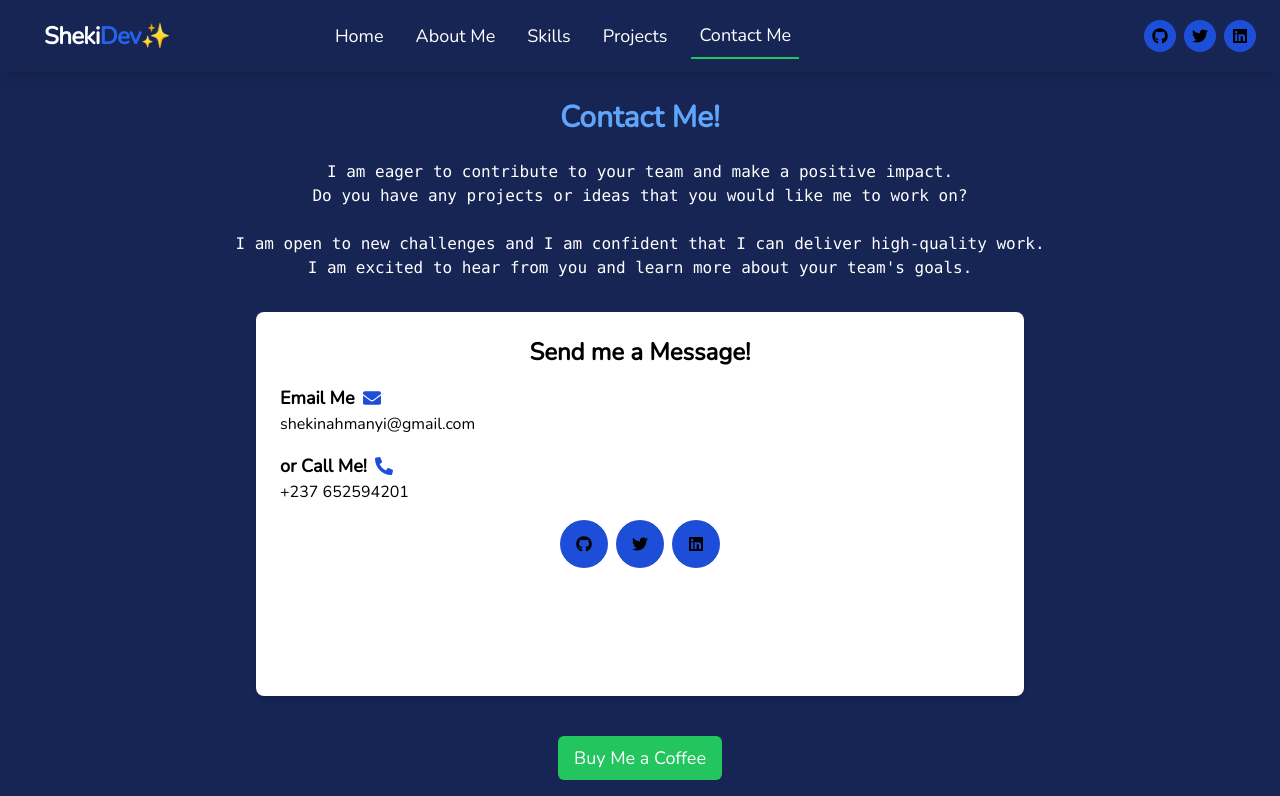
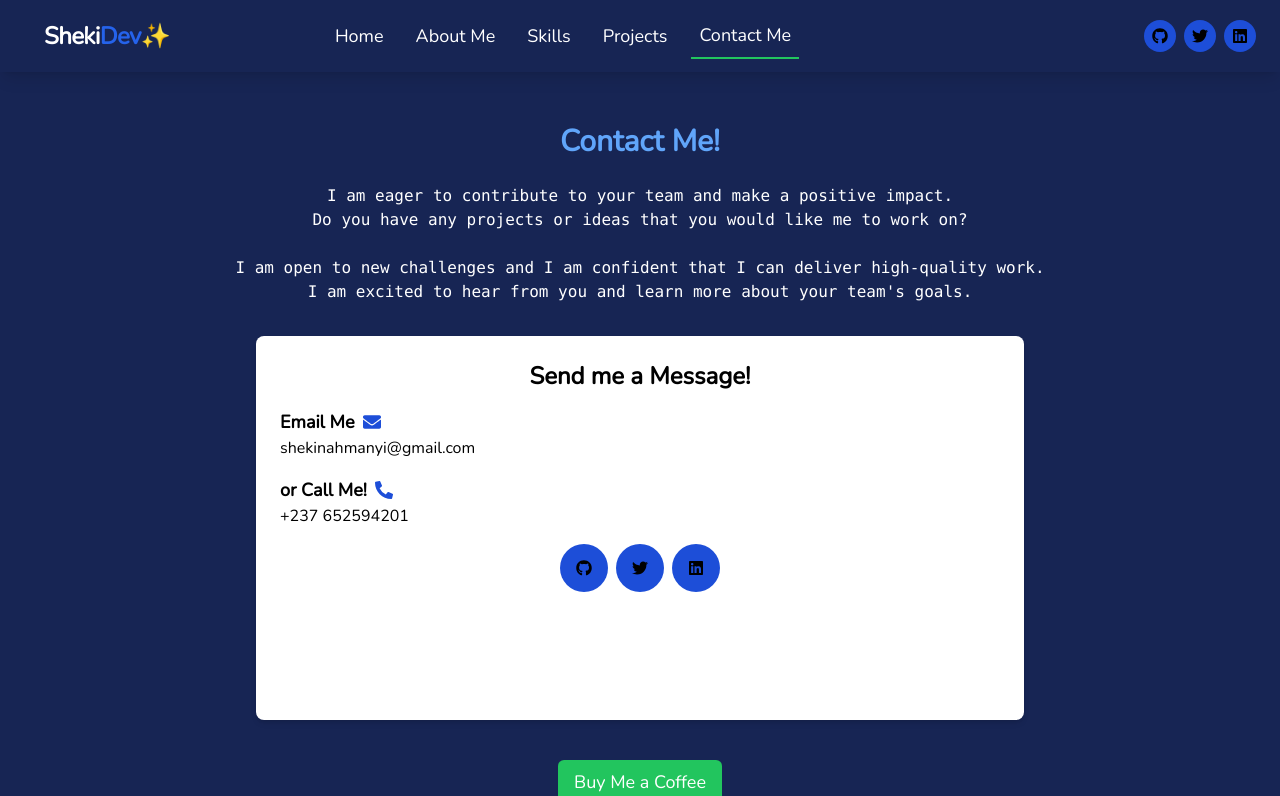
Before and after one commit to shekinahmanyi/portfolio-website2, a React (Create React App) app in the folder portfolio-site/: page /contact in a window 1280 px wide. Shown: the top 796 px of the page. Built offline with nearby package versions, Linux system fonts and the light colour scheme.

Commit message:
change the styling of fixed to sticky

```diff
--- a/portfolio-site/src/components/Navbar.jsx
+++ b/portfolio-site/src/components/Navbar.jsx
@@ -21,7 +21,7 @@ function Navbar() {
   };
 
   return (
-    <nav className="navbar bg-blue-950 text-neutral-content fixed top-0 inset-x-0 z-50 shadow-lg ">
+    <nav className="navbar bg-blue-950 text-neutral-content sticky top-0 inset-x-0 z-50 shadow-lg ">
       <div className="container mx-auto px-6 flex items-center font-nunito justify-between">
         <div className="px-5 text-2xl mb-5 mt-5 font-bold">
           <span className="text-white tracking-tight">
--- a/portfolio-site/src/pages/Contact.jsx
+++ b/portfolio-site/src/pages/Contact.jsx
@@ -11,7 +11,7 @@ function Contact() {
   return (
     <div className="bg-blue-950 min-h-screen flex items-center justify-center">
       <div className="container flex flex-col items-center font-nunito">
-        <h1 className="text-3xl text-blue-400 text-center font-bold mt-24">
+        <h1 className="text-3xl text-blue-400 text-center font-bold ">
           Contact Me!
         </h1>
         <p className="text-white text-center text-base font-mono p-6">
--- a/portfolio-site/src/pages/Skills.jsx
+++ b/portfolio-site/src/pages/Skills.jsx
@@ -11,7 +11,7 @@ import flutter from '../images/flutter.png'
 function Skills() {
   return (
     <div className="bg-blue-950 min-h-screen flex flex-col items-center justify-center">
-      <h1 className="text-blue-400 text-center text-2xl p-8 font-nunito mt-24 mb-4 font-bold">Tools / Technologies</h1>
+      <h1 className="text-blue-400 text-center text-2xl p-8 font-nunito mb-4 font-bold">Tools / Technologies</h1>
 
       <div className="grid grid-cols-2 sm:grid-cols-2 md:grid-cols-4 gap-8 font-nunito mb-8 font-bold">
         <div className="bg-black bg-opacity-20 p-2 rounded-lg flex flex-col items-center">
```
